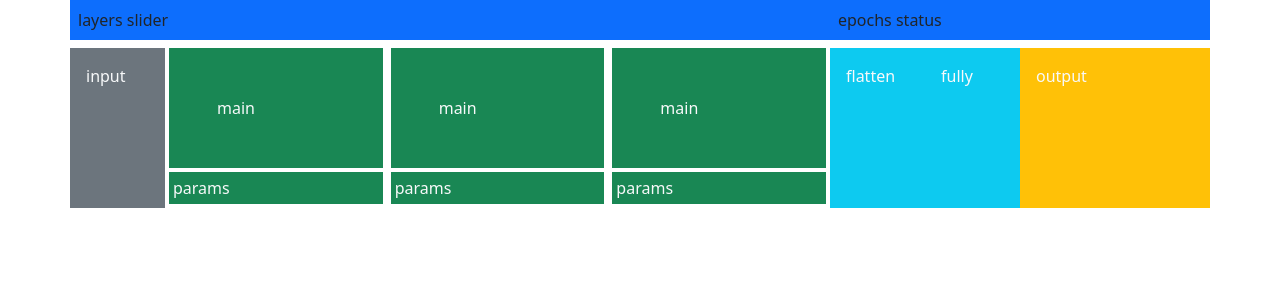
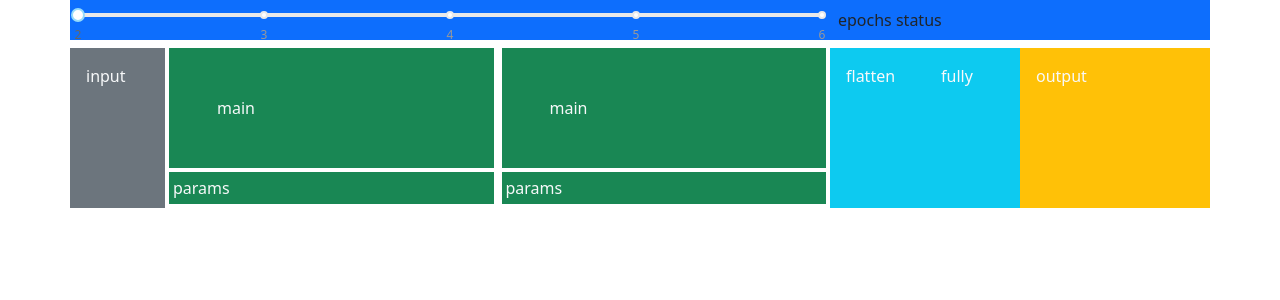
Before and after one commit to Wklej/CNNSIM, a React (Create React App) app: page / in a window 1280 px wide. Shown: the top 300 px of the page. Built offline with nearby package versions, Linux system fonts and the light colour scheme.

Commit message:
+ dynamic layers based on slider value

```diff
--- a/src/App.js
+++ b/src/App.js
@@ -1,19 +1,26 @@
 import 'bootstrap/dist/css/bootstrap.min.css'
 import {Button, Container, Row, Col} from 'react-bootstrap'
 import '../src/index'
+import { useState } from "react";
 
 import TopBar from './TopBar';
 import Workflow from './Workflow';
 
 function App() {
 
-  return (
-    <div>
-      <TopBar />
-      <Workflow />
-    </div>
+    // Utils for tracking slider value
+    const [numLayers, setNumLayers] = useState(2)
+    const handleSliderChange = (e) => {
+        setNumLayers(e.valueOf())
+    }
 
-  );
+    return (
+        <div>
+            <TopBar numLayers={numLayers} handleSliderChange={handleSliderChange} />
+            <Workflow numLayers={numLayers} />
+        </div>
+
+    );
 }
 
 export default App;
--- a/src/TopBar.js
+++ b/src/TopBar.js
@@ -1,8 +1,15 @@
-const TopBar = () => {
+import Slider from 'rc-slider';
+import 'rc-slider/assets/index.css';
+
+const TopBar = ({numLayers, handleSliderChange}) => {
+
     return (
         <div className="container">
             <div className="row">
-                <div className="col-8 p-2 bg-primary text-ligh">layers slider</div>
+                <div className="col-8 p-2 bg-primary text-ligh">
+                    <Slider min={2} max={6} dots={true} marks={{2:2, 3:3, 4:4, 5:5, 6:6}}
+                            value={numLayers} onChange={handleSliderChange} />
+                </div>
                 <div className="col-4 p-2 bg-primary text-ligh">epochs status</div>
             </div>
       </div>
--- a/src/Workflow.js
+++ b/src/Workflow.js
@@ -1,13 +1,13 @@
 import Layer from './Layer';
 
-const Workflow = () => {
+const Workflow = ({numLayers}) => {
     return (
         <div className="container my-2">
           <div className="row">
             <div className="col-1 p-3 bg-secondary text-light">input</div>
 
             {/* mid layers */}
-            <Layer num={3} />
+            <Layer num={numLayers} />
 
             <div className="col-1 p-3 bg-info text-light">flatten</div>
             <div className="col-1 p-3 bg-info text-light">fully</div>
```
